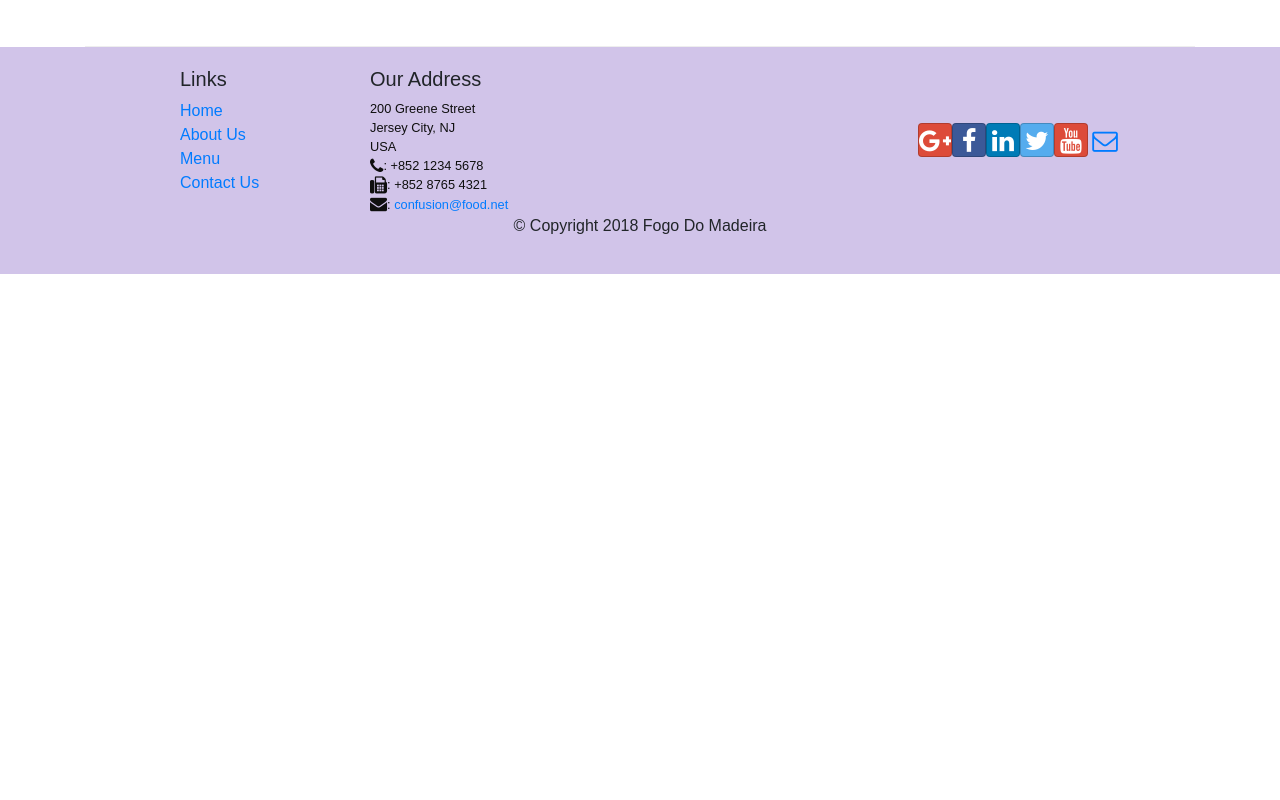
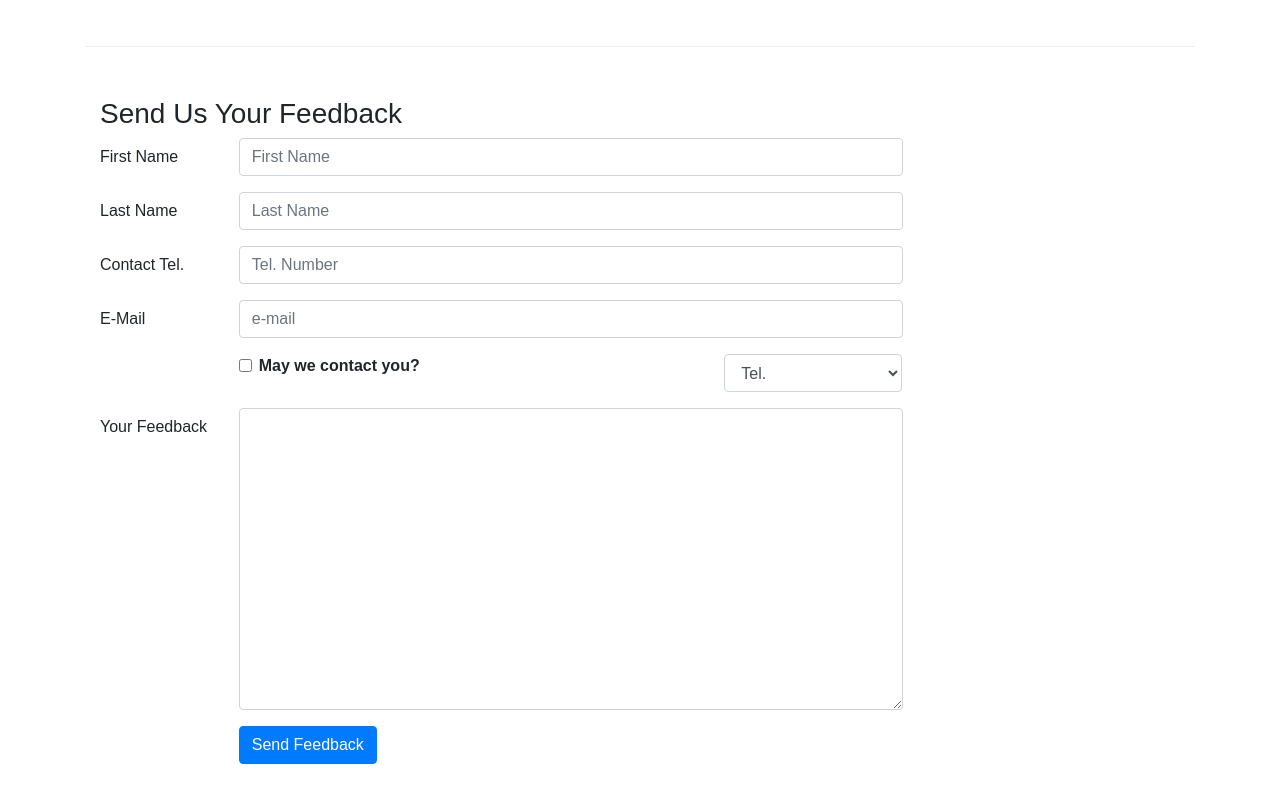
Before and after one commit to amarap/fogo-do-madeira, a React (Create React App) app: page /contactus in a window 1280 px wide. Shown: the part 820-1620 px from the top of the page. Before the commit the page ends 1094 px from the top, so only its background shows below. Built offline with nearby package versions, Linux system fonts and the light colour scheme.

Commit message:
Controlled Comp 1

```diff
--- a/src/components/ContactComponent.js
+++ b/src/components/ContactComponent.js
@@ -1,8 +1,35 @@
-import React from 'react';
-import { Breadcrumb, BreadcrumbItem } from 'reactstrap';
+import React, { Component } from 'react';
+import { Breadcrumb, BreadcrumbItem, Button, Form, FormGroup, Label, Input, Col } from 'reactstrap';
 import { Link } from 'react-router-dom';
 
-function Contact(props) {
+class Contact extends Component {
+    constructor(props){
+        super(props);
+        this.state = {
+            firstname: '',
+            lastname: '',
+            telnum: '',
+            email: '',
+            agree: false,
+            contactType: 'Tel.',
+            message: ''
+        };
+        this.handleSubmit=this.handleSubmit.bind(this);
+        this.handleInputChange=this.handleInputChange.bind(this);
+    }
+    handleInputChange(event){
+        const target = event.target;
+        const value = target.type === 'checkbox' ? target.checked : target.value;
+        const name = target.name;
+        this.setState({
+            [name]: value
+        });
+    }
+    handleSubmit(event){
+        alert("Current State is: " + JSON.stringify(this.state));
+        event.preventDefault();
+    }
+    render () {
         return(
             <div className="container">
                 <div className="row">
@@ -41,8 +68,69 @@
                         </div>
                     </div>
                 </div>
+                <div className="row row-content">
+                    <div className="col-12">
+                        <h3>Send Us Your Feedback</h3>
+                    </div>
+                    <div className="col-12 col-md-9">
+                        <Form onSubmit={this.handleSubmit}>
+                            <FormGroup row>
+                                <Label htmlFor="firstname" md={2}>First Name</Label>
+                                <Col md={10}>
+                                    <Input type="text" id="firstname" name="firstname" placeholder="First Name" value={this.state.firstname} onChange={this.handleInputChange} />
+                                </Col>
+                            </FormGroup>
+                            <FormGroup row>
+                                <Label htmlFor="lastname" md={2}>Last Name</Label>
+                                <Col md={10}>
+                                    <Input type="text" id="lastname" name="lastname" placeholder="Last Name" value={this.state.lastname} onChange={this.handleInputChange} />
+                                </Col>
+                            </FormGroup>
+                            <FormGroup row>
+                                <Label htmlFor="telnum" md={2}>Contact Tel.</Label>
+                                <Col md={10}>
+                                    <Input type="tel" id="telnum" name="telnum" placeholder="Tel. Number" value={this.state.telnum} onChange={this.handleInputChange} />
+                                </Col>
+                            </FormGroup>
+                            <FormGroup row>
+                                <Label htmlFor="email" md={2}>E-Mail</Label>
+                                <Col md={10}>
+                                    <Input type="email" id="email" name="email" placeholder="e-mail" value={this.state.email} onChange={this.handleInputChange} />
+                                </Col>
+                            </FormGroup>
+                            <FormGroup row>
+                                <Col md={{size: 6, offset: 2}}>
+                                    <FormGroup check>
+                                        <Label check>
+                                            <Input type="checkbox" name="agree" checked={this.state.agree} onChange={this.handleInputChange} />{' '}
+                                            <strong>May we contact you?</strong>
+                                        </Label>
+                                    </FormGroup>
+                                </Col>
+                                <Col md={{size: 3, offset: 1}}>
+                                    <Input type="select" name="contactType" value={this.state.contactType} onChange={this.handleInputChange} >
+                                        <option>Tel.</option>
+                                        <option>Email</option>
+                                    </Input>
+                                </Col>
+                            </FormGroup>
+                            <FormGroup row>
+                                <Label htmlFor="message" md={2}>Your Feedback</Label>
+                                <Col md={10}>
+                                    <Input type="textarea" id="message" name="message" rows="12" value={this.state.message} onChange={this.handleInputChange} />
+                                </Col>
+                            </FormGroup>
+                            <FormGroup row>
+                                <Col md={{size: 10, offset: 2}}>
+                                    <Button type="submit" color="primary">Send Feedback</Button>
+                                </Col>
+                            </FormGroup>
+                        </Form>
+                    </div>
+                </div>
             </div>
         );
     }
+}
 
 export default Contact;
```
Lines whose indentation alone changed are shown as unchanged.
